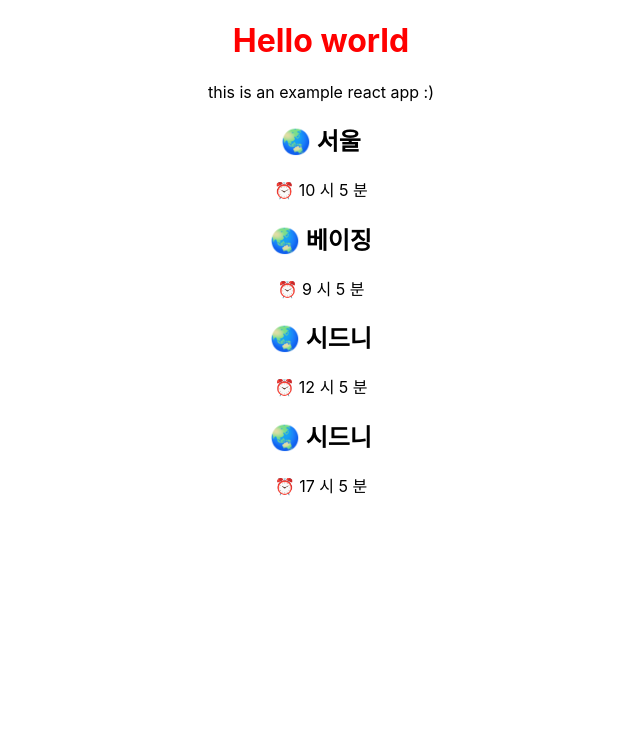
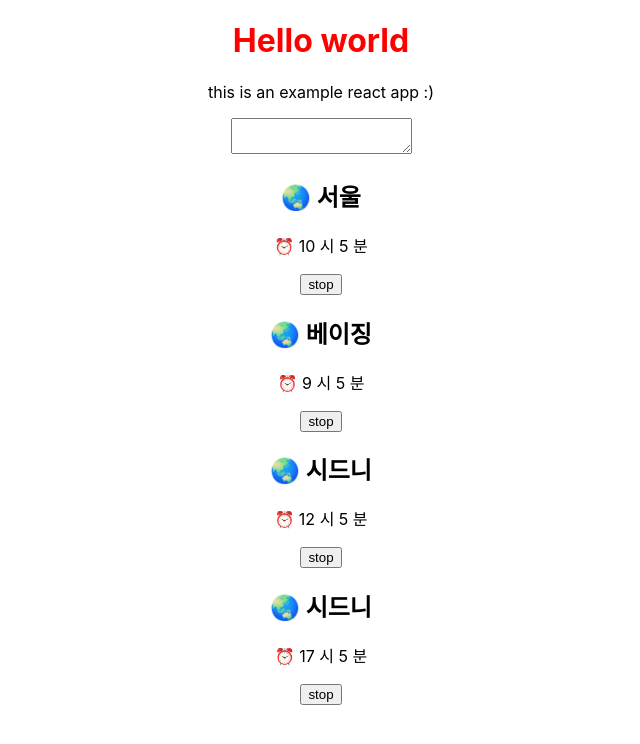
Before and after one commit to gigibean/TIL, a React (Create React App) app in the folder React/my-app-dir/my-app/: page / in a window 1280 px wide. Shown: the top 744 px of the page, without its empty margins (319-959 px from the left). Built offline with nearby package versions, Linux system fonts and the light colour scheme.

Commit message:
Update App.js

```diff
--- a/React/my-app-dir/my-app/src/App.js
+++ b/React/my-app-dir/my-app/src/App.js
@@ -2,23 +2,38 @@ import React from 'react';
 // import logo from './logo.svg';
 import './App.css';
 
-function App() {
-  const cityTimeData = [
+class  App extends React.Component {
+  constructor(props) {
+    super(props)
+    this.cityTimeData = [
       ['서울', 10],
       ['베이징', 9],
       ['시드니', 12],
       ['시드니', 17],
     ]
-  const worldClockList = cityTimeData.map((props, index)=>
-    <WorldClock city={props[0]} time={props[1]} key={index}/>
-  )
+    this.state = {
+      content: ""
+    }
+  }
+
+  handlingChange = (event) => {
+    this.setState({content: event.target.value})
+  }
+
+  render () {
     return (
       <div className="App">
         <h1 className={'myClass'}>Hello world</h1>
         <p>this is an example react app :)</p>
-      {worldClockList}
+        <div className={'post'}>
+          <textarea value={this.state.content} onChange={this.handlingChange}></textarea>
+        </div>
+        {this.cityTimeData.map((props, index)=>
+          <WorldClock city={props[0]} time={props[1]} key={index}/>
+        )}
       </div>
     );
+  }
 }
 
 class WorldClock extends React.Component {
@@ -26,9 +41,10 @@ class WorldClock extends React.Component {
     super(props)
     this.state = {
       hour: this.props.time,
-      minute: 0
+      minute: 0,
+      stop: false,
     }
-    setInterval(()=>{
+    this.timer = setInterval(()=>{
       this.setState((state) => (
       state.minute === 59
         ?{hour: state.hour + 1, minute: 0}
@@ -36,12 +52,19 @@ class WorldClock extends React.Component {
       )
     }, 1000)
   }
+
+  handlingClick = (event) => {
+    this.setState({stop : event.target.value})
+    clearInterval(this.timer)
+  }
+
   // 미리 약속된 함수
   render() {
     return (
       <div className={'worldClock'}>
           <h2>🌏 {this.props.city}</h2>
           <p>⏰ {this.state.hour} 시 {this.state.minute} 분</p>
+          <button value={true} onClick={this.handlingClick}>stop</button>
       </div>
     )
   }
```
Lines whose indentation alone changed are shown as unchanged.
